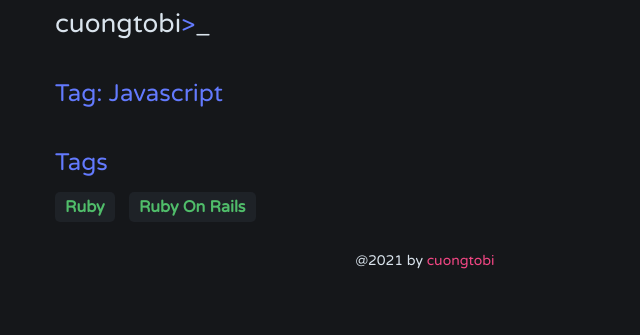
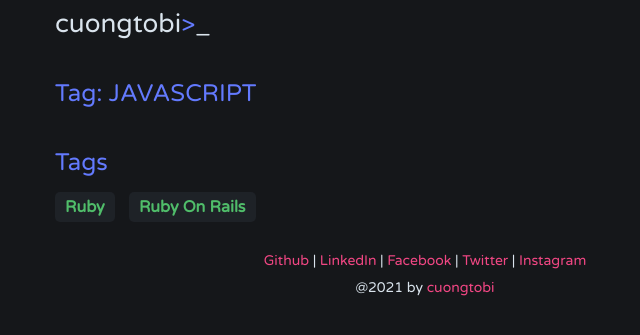
Before and after one commit to cuongtobi/cuongtobi.github.io, a Jekyll site: the page built from tags/javascript.html, in a window 1280 px wide. Shown: the top 335 px of the page, without its empty margins (215-855 px from the left). Built offline with Jekyll 4.4.1, drawn with Linux system fonts in a browser that asks for light colours.

Commit message:
:hammer: Add social

```diff
--- a/_includes/footer.html
+++ b/_includes/footer.html
@@ -9,6 +9,13 @@
       </div>
     </section>
     <footer>
+      <div class="social">
+        <a href="https://github.com/cuongtobi/" title="Github" target="_blank" rel="nofollow noopener noreferrer">Github</a> |
+        <a href="https://www.linkedin.com/in/cuong-vuong-66b419208/" title="LinkedIn" target="_blank" rel="nofollow noopener noreferrer">LinkedIn</a> |
+        <a href="https://www.facebook.com/cuong1996/" title="Facebook" target="_blank" rel="nofollow noopener noreferrer">Facebook</a> |
+        <a href="https://twitter.com/cuongtobi29/" title="Twitter" target="_blank" rel="nofollow noopener noreferrer">Twitter</a> |
+        <a href="https://www.instagram.com/cuongtobi/" title="Instagram" target="_blank" rel="nofollow noopener noreferrer">Instagram</a>
+      </div>
       <span class="copyright">@2021 by <a href="/">cuongtobi</a></span>
     </footer>
   </div>
--- a/_layouts/tag.html
+++ b/_layouts/tag.html
@@ -2,7 +2,7 @@
 {% include header.html %}
 
 <section>
-  <h1>Tag: {{ page.tag | replace: '-', ' ' | capitalize }}</h1>
+  <h1>Tag: {{ page.tag | replace: '-', ' ' | upcase }}</h1>
   <div class="container">
     {% for post in site.tags[page.tag] %}
       {% include article.html %}
--- a/resources/css/main.css
+++ b/resources/css/main.css
@@ -177,6 +177,10 @@ h1, h2, h3, h4, h5, h6 {
   font-weight: 500;
 }
 
+footer .social {
+  margin-bottom: 10px;
+}
+
 pre, code { font-size: 15px; border-radius: 0.3em; }
 
 pre, code { background-color: #1E2227; color: #DAE4ED; }
```
